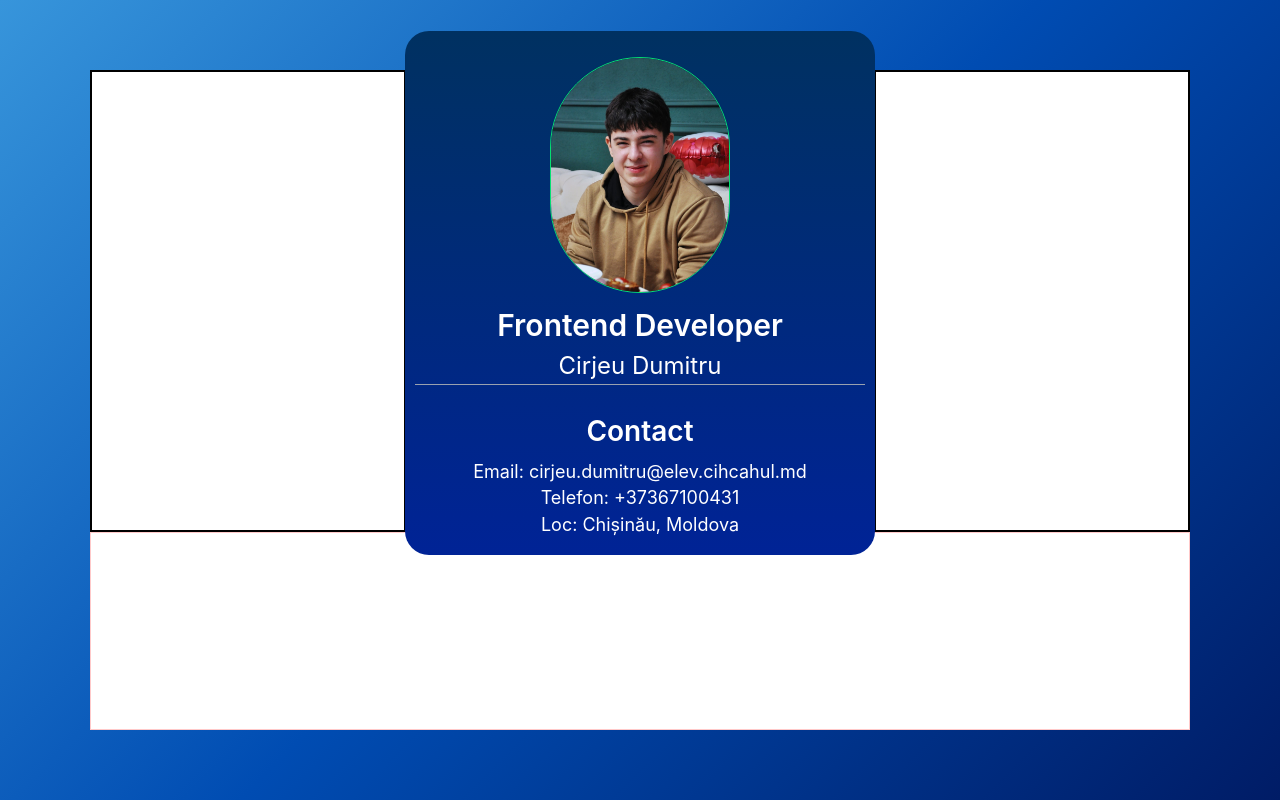
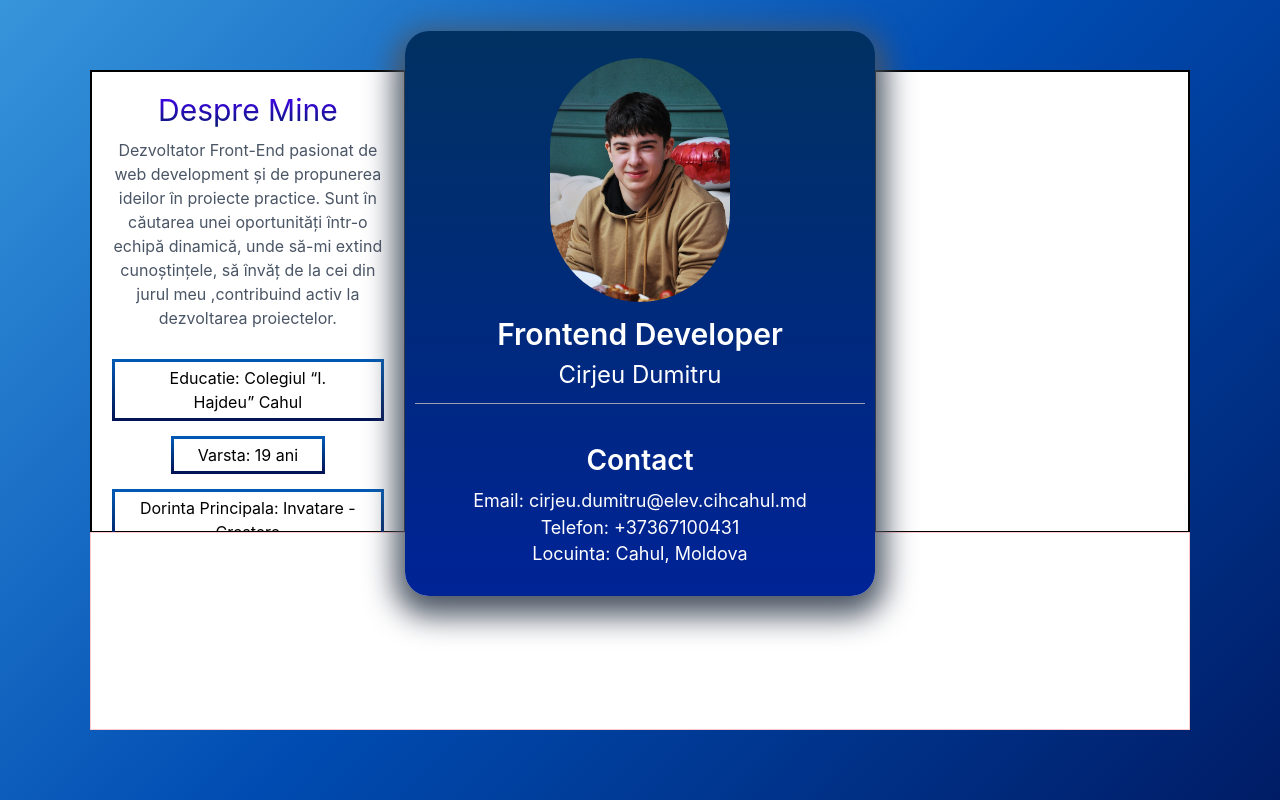
Before and after one commit to pokmanic1/CV, a React (Vite) app: page / in a window 1280 px wide. Built offline with nearby package versions, Linux system fonts and the light colour scheme.

Commit message:
Sectiunea despre mine finalizata

```diff
--- a/src/index.css
+++ b/src/index.css
@@ -18,7 +18,7 @@
 }
 
 @utility text-gradient {
-    background: linear-gradient(to bottom, #ffffff, #898989);
+    background: linear-gradient(to bottom, #4C00FF, #001C66);
     -webkit-background-clip: text;
     background-clip: text;
     color: transparent;
@@ -32,7 +32,7 @@
 
 
 @utility border-gradient {
-  border: 4px solid;
+  border: 3px solid;
   border-image: linear-gradient(to bottom, #0059B3, #001455) 1;
 }
 
--- a/src/pagini/Hero.jsx
+++ b/src/pagini/Hero.jsx
@@ -12,7 +12,18 @@ const Hero = () => {
 
                     <div className='w-full h-full p-[20px] md:col-span-2  border border-black  '>
                         <div>
+                            <div>
+                                <h1 className='text-center  text-gradient text-[30px]  leading-tight mb-2'>
+                                    Despre Mine
+                                </h1>
 
+                                <p className='block text-center text-gray-600 text-[16px]'>Dezvoltator Front-End pasionat de web development și de propunerea  ideilor în proiecte practice. Sunt în căutarea unei oportunități într-o echipă dinamică, unde să-mi extind cunoștințele, să învăț de la cei din jurul meu ,contribuind activ la dezvoltarea proiectelor.</p>
+                            </div>
+                        </div>
+                        <div className='col-center gap-[15px] mt-[29px] '>
+                            <div className='border-gradient py-1 px-6 text-center'>Educatie: Colegiul “I. Hajdeu” Cahul</div>
+                            <div className='border-gradient py-1 px-6 text-center'>Varsta: 19 ani</div>
+                            <div className='border-gradient py-1 px-6 text-center'>Dorinta Principala: Invatare -Crestere</div>
                         </div>
                     </div>
 
@@ -22,13 +33,13 @@ const Hero = () => {
                     <div className='w-full md:col-start-3 md:col-span-3 relative z-10'>
 
 
-                        <div className='absolute inset-x-0 -top-10 -bottom-6 gradient-secundar rounded-3xl col-center gap-[10px] px-[10px] '>
+                        <div className='absolute inset-x-0 -top-10 -bottom-6 gradient-secundar rounded-3xl col-center  shadow-[0px_10px_30px_10px_#4b5563] gap-[10px] px-[10px] '>
 
 
 
 
                             <div className='  w-full h-[50%] flex items-end justify-center'>
-                                <img src="/public/IMG-20260220-WA0000.jpg" className='h-[90%] w-[40%] bg-center object-cover rounded-full  border border-green-400' alt="" />
+                                <img src="/public/IMG-20260220-WA0000.jpg" className='h-[90%] w-[40%] bg-center object-cover rounded-full  ' alt="" />
                             </div>
 
 
@@ -55,7 +66,7 @@ const Hero = () => {
                                 </a>
 
                                 <p className='text-center text-white text-[18px] leading-tight'>
-                                    Loc: Chișinău, Moldova
+                                    Locuinta: Cahul, Moldova
                                 </p>
                             </div>
 
```
